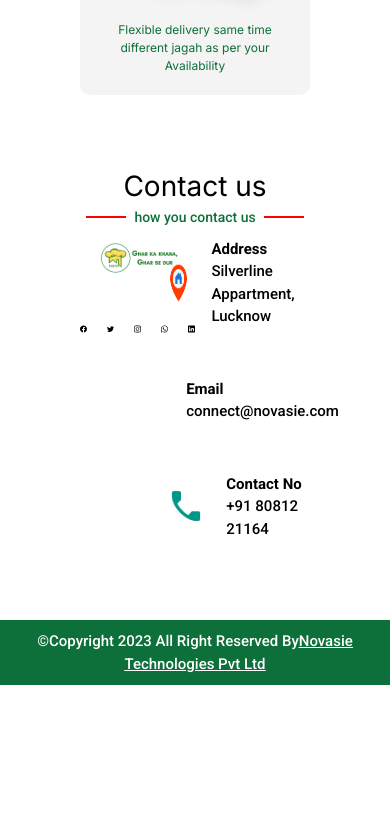
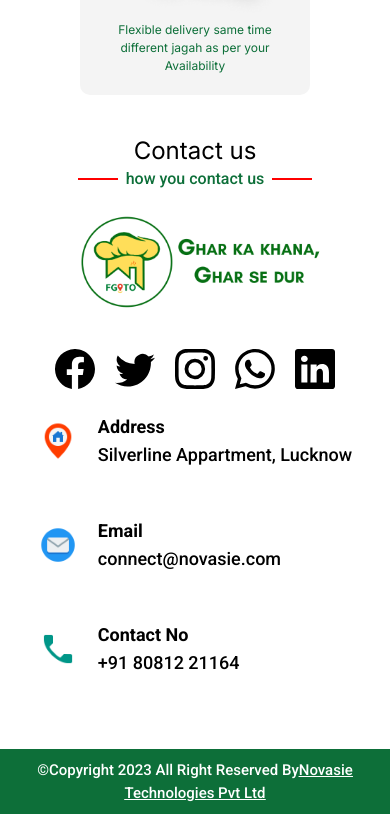
Before and after one commit to novasie/fgitoproductpage, a Next.js app: page / in a window 390 px wide. Shown: the part 3301-4115 px from the top of the page. Before the commit the page ends 3986 px from the top, so only its background shows below. Built offline with nearby package versions, Linux system fonts and the light colour scheme.

Commit message:
contact us updated

```diff
--- a/src/components/home/contact/Contact.jsx
+++ b/src/components/home/contact/Contact.jsx
@@ -1,16 +1,17 @@
-import { roboto_300, roboto_500, roboto_700 } from "@/app/fonts";
+import { roboto_500, roboto_700 } from "@/app/fonts";
 import { footerContact, socialMedia } from "@/config/Constant";
 import clsx from "clsx";
-import React from "react";
 
 const Contact = () => {
   return (
-    <div className={clsx("mt-[70px] mb-[30px] px-[80px]")}>
+    <div
+      className={clsx("mt-10 mb-6 px-4 md:mt-[70px] md:mb-[30px] md:px-[80px]")}
+    >
       <div className="flex justify-center">
         <div>
           <h2
             className={clsx(
-              "text-center text-[28px] text-theme-black",
+              "text-center text-2xl md:text-[28px] text-theme-black",
               roboto_700
             )}
           >
@@ -18,58 +19,59 @@ const Contact = () => {
           </h2>
           <div
             className={clsx(
-              "flex justify-center items-center gap-2 text-[14px] text-theme-green",
+              "flex justify-center items-center gap-2 text-base md:text-[14px] text-theme-green",
               roboto_500.className
             )}
           >
-            <div className="bg-theme-red w-[40px] h-[2px]"></div>
+            <div className="bg-theme-red w-10 h-[2px]"></div>
             <div>how you contact us</div>
-            <div className="bg-theme-red w-[40px] h-[2px]"></div>
+            <div className="bg-theme-red w-10 h-[2px]"></div>
           </div>
         </div>
       </div>
-      <div className="grid grid-cols-2 mt-[10px]">
+      <div className="grid grid-cols-1 md:grid-cols-2 mt-2 md:mt-[10px]">
         <div className="col-span-1 items-start">
-          <img src="/img/logowithslogan.png" />
-          <div className="flex justify-center items-center gap-[20px] mt-[30px] ">
-            {socialMedia.map((social) => {
-              return (
-                <a href={social.url} alt={social.name} target="_blank">
-                  {" "}
-                  <img className="h-[42px] w-[42px]" src={social.icon} />
+          <img src="/img/logowithslogan.png" alt="Logo with Slogan" />
+          <div className="flex justify-center items-center gap-5 mt-6">
+            {socialMedia.map((social, index) => (
+              <a
+                key={index}
+                href={social.url}
+                alt={social.name}
+                target="_blank"
+                rel="noopener noreferrer"
+              >
+                <img
+                  className="h-10 w-10"
+                  src={social.icon}
+                  alt={social.name}
+                />
               </a>
-              );
-            })}
+            ))}
           </div>
         </div>
-        <div className="col-span-1 flex justify-center">
+        <div className="col-span-1 flex justify-center mt-6 md:mt-0">
           <div>
-            {footerContact.map((item) => {
-              return (
-                <div className="flex justify-start items-center mb-[50px] gap-[20px]">
+            {footerContact.map((item, index) => (
+              <div
+                key={index}
+                className="flex justify-start items-center mb-12 gap-5"
+              >
                 <div>
-                    <img
-                      src={item.icon}
-                      alt={item.name}
-                      className="h-[42px] w-[42px]"
-                    />
+                  <img src={item.icon} alt={item.name} className="h-10 w-10" />
                 </div>
-                  <div className="">
+                <div>
                   <div
-                      className={clsx(
-                        "text-[15px] capitalize",
-                        roboto_700.className
-                      )}
+                    className={clsx("text-lg capitalize", roboto_700.className)}
                   >
                     {item.name}
                   </div>
-                    <div className={clsx("text-[15px]", roboto_500.className)}>
+                  <div className={clsx("text-lg", roboto_500.className)}>
                     {item.value}
                   </div>
                 </div>
               </div>
-              );
-            })}
+            ))}
           </div>
         </div>
       </div>
```
Lines whose indentation alone changed are shown as unchanged.
